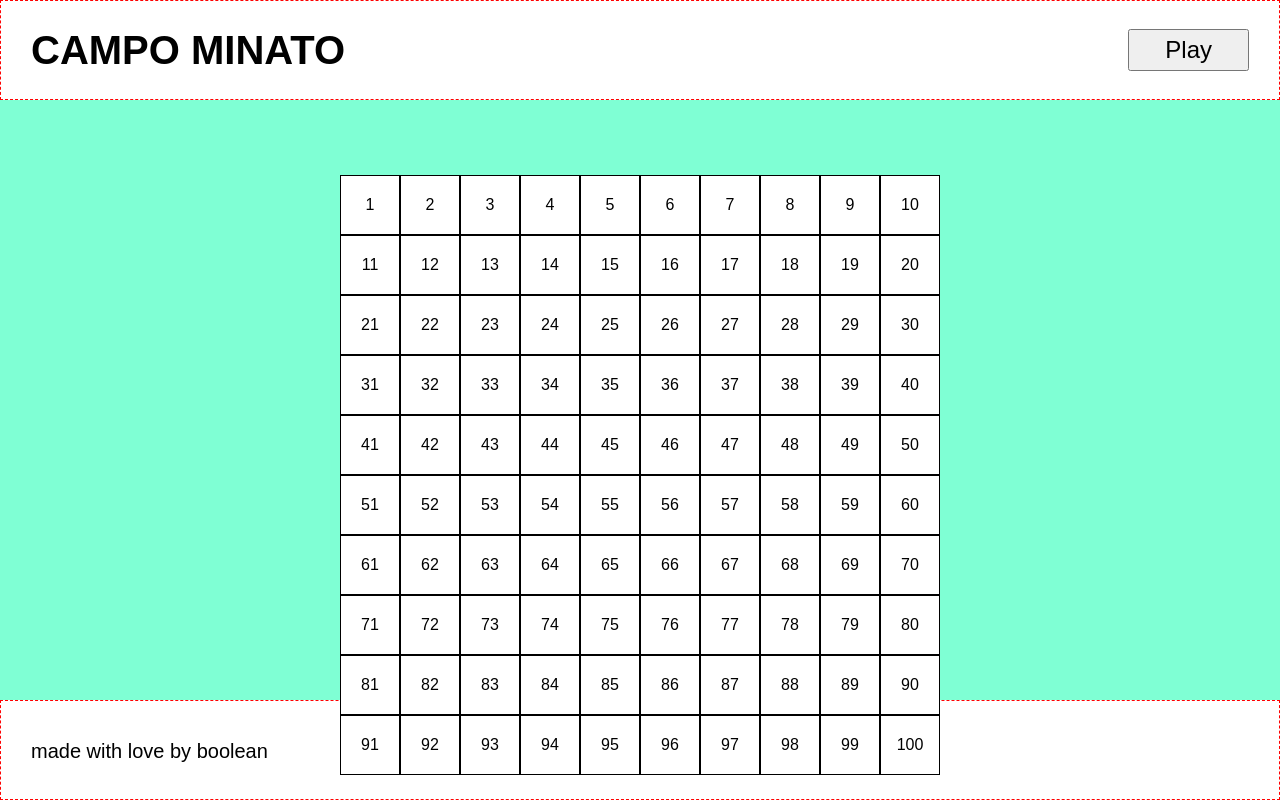
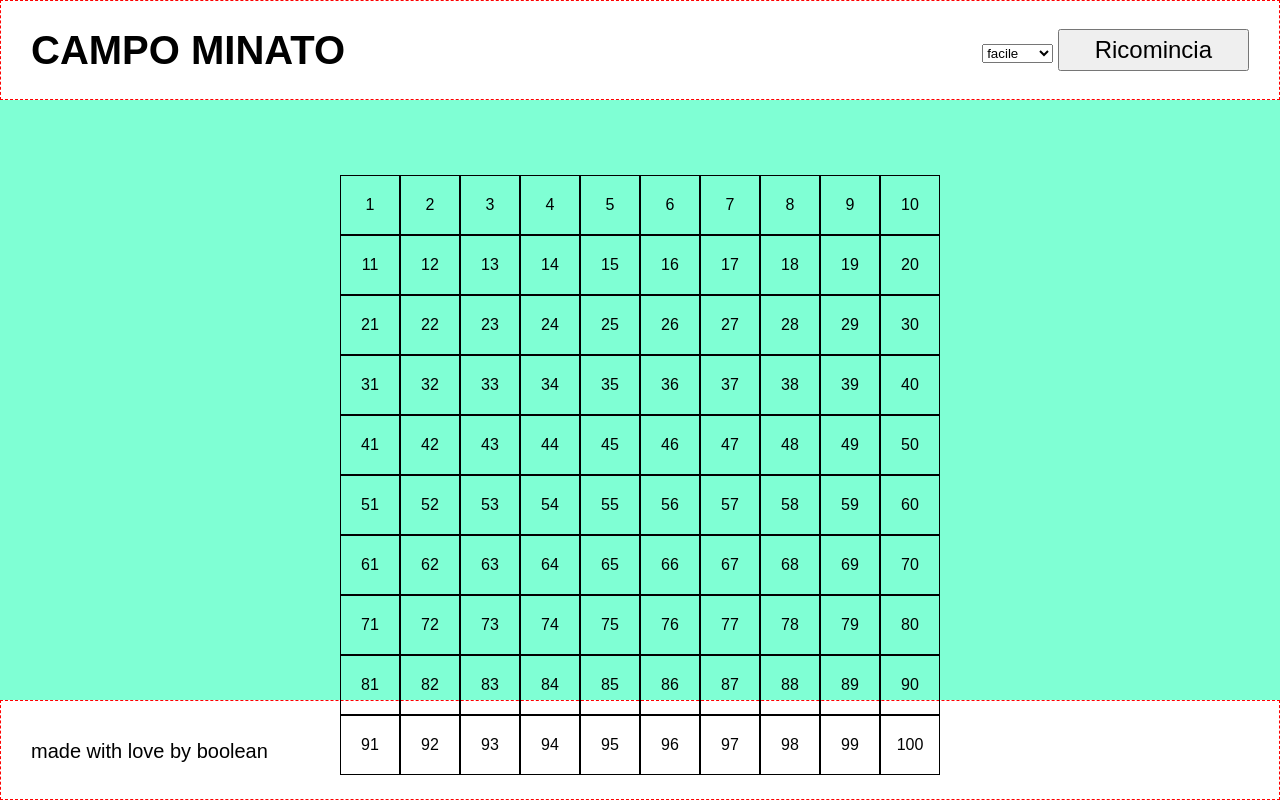
Before and after one commit to Beniamino-Soccio/js-campominato-dom, a plain HTML site: page index.html in a window 1280 px wide. Both pictures are taken after a click on the button "Play". Drawn offline with Linux system fonts and the light colour scheme.

Commit message:
grid + difficulty level

```diff
--- a/css/style.css
+++ b/css/style.css
@@ -59,15 +59,25 @@ footer p{
 }
 
 .cell{
-    height: calc(100% / 10);
-    flex-basis: calc(100% / 10);
     border: 1px solid #000;
-    background-color: #fff;
     cursor: pointer;
     display: flex;
     justify-content: center;
     align-items: center;
 }
-.clicked{
+
+.cell.normal{
+    width: calc(100% / 9);
+    height: calc(100% / 9);
+}
+.cell.hard{
+    width: calc(100% / 7);
+    height: calc(100% / 7);
+}
+.cell.easy{
+    width: calc(100% / 10);
+    height: calc(100% / 10);
+}
+.cell.clicked{
     background-color: dodgerblue;
 }
--- a/index.html
+++ b/index.html
@@ -10,12 +10,18 @@
 <body>
     <header>
         <h1>CAMPO MINATO</h1>
-        <button id="play">Play</button>
+        <form id="form">
+            <select id="select-level">
+                <option value="easy">facile</option>
+                <option value="normal">normale</option>
+                <option value="hard">difficile</option>
+            </select>
+            <button id="play">Play</button>
+        </form>
     </header>
     <main>
         <div class="container">
             <div id="grid">
-                <!--cell-->
             </div>
         </div>
     </main>
--- a/js/script.js
+++ b/js/script.js
@@ -30,37 +30,69 @@ Note:
 */
 
 //function
-const createCell = content => {
+
+const grid = document.getElementById('grid');
+const button = document.getElementById('play');
+const form = document.querySelector('form');
+const levelSelect = document.getElementById('select-level');
+
+// Funzione per creare una cella
+const createCell = (cellNumber, level) => {
     const cell = document.createElement('div');
-    cell.className = 'cell';
-    cell.append(content);
+    cell.classList.add('cell', level);
+    cell.innerText = cellNumber;
     return cell;
 }
 
-//Al click del bottone play, vengono generate 100 celle in 10 righe da 10 celle ciascuna.
-//! prep
-//recupero gli elementi del DOM che mi servono
-const grid = document.getElementById('grid');
-const button = document.getElementById('play');
+const startGame = event => {
+    event.preventDefault();
+    // Svuoto la griglia
+    grid.innerHTML = '';
+    // Cambio il testo del pulsante
+    button.innerText = 'Ricomincia';
+    // Prendo il valore dalla tendina
+    const level = levelSelect.value;
 
-const row = 10;
-const col = 10;
-const cells = row * col;
+    let rows;
+    let cols;
 
-//! elaboration
-//  al click del bottone ciclo per tante volte sono le celle desiderate
-button.addEventListener("click", function(){
+    // Decido il numero di righe e colonne in base al livello selezionato
+    switch (level){
+        case 'hard':
+            rows = 7;
+            cols = 7;
+            break;
+        case 'normal':
+            rows = 9;
+            cols = 9;
+            break;
+        case 'easy':
+            rows = 10;
+            cols = 10;
+            break;
+    }
 
-    for (let i = 1; i <= cells; i++){
-        const cell = createCell(i);
+    const totalCells = rows * cols;
 
-        // event della cella
-        cell.addEventListener("click", function(){
-            console.log(i)
-            cell.classList.add('clicked');
-         })
-        // "stampo"
+    // Setto la proprietà CSS per il numero di colonne
+    const root = document.querySelector(':root');
+    root.style.setProperty('--cols-per-row', cols);
+
+    // Genero le celle della griglia
+    for (let i = 1; i <= totalCells; i++){
+        const cell = createCell(i, level);
+
+        // Aggiungo un evento click a ogni cella
+        cell.addEventListener('click', () => {
+            console.log(cell.innerText);
+            console.log(i);
+            cell.classList.toggle('clicked');
+        });
+
+        // Inserisco la cella nella griglia
         grid.appendChild(cell);
+    }
+}
 
-    }
- });
+// Aggiungo l'evento submit al form per avviare il gioco
+form.addEventListener('submit', startGame);
```
